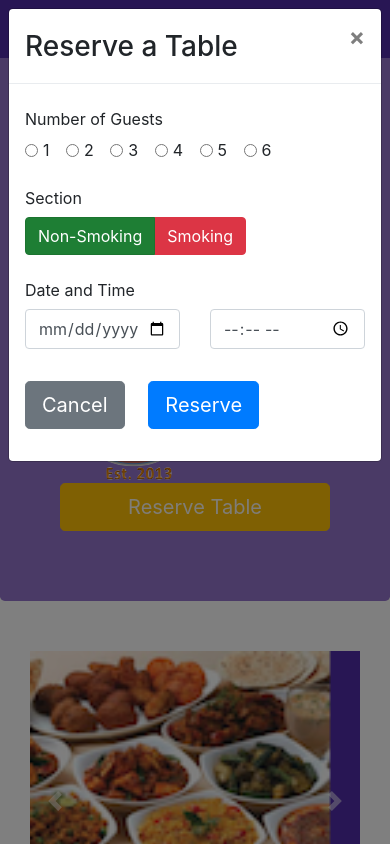
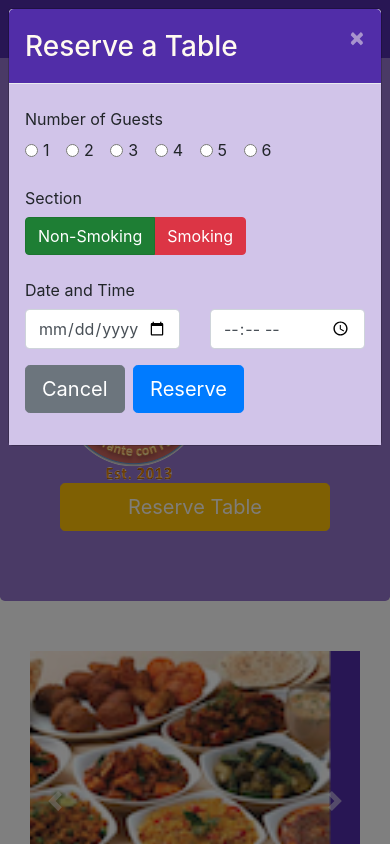
Before and after one commit to McTechie/bootstrap-demo-website, a website: page index.html in a window 390 px wide. Both pictures are taken after a click on the button "Reserve Table". Shown: the top 844 px of the page. Drawn offline with nearby package versions, Linux system fonts and the light colour scheme.

Commit message:
Assignment 4

```diff
--- a/css/styles.scss
+++ b/css/styles.scss
@@ -57,7 +57,7 @@ body{
 
 // Nesting Selectors
 .carousel {
-  background:$background-dark;
+  background: $background-dark;
   .carousel-item {
     height: $carousel-item-height;
     img {
@@ -69,8 +69,22 @@ body{
   }
 }
 #carouselButton {
-  right:0px;
+  right: 0px;
   position: absolute;
   bottom: 0px;
   z-index: 1;
 }
+
+// Modals
+.modal{
+	.modal-header{
+		background: $background-dark;
+		color: floralwhite;
+		.close{
+			color: floralwhite;
+		}
+	}
+	.modal-body{
+		background: $background-pale;
+	}
+}
--- a/index.html
+++ b/index.html
@@ -30,7 +30,7 @@
           <li class="nav-item"><a class="nav-link" href="./contactus.html"><span class="fa fa-address-card fa-lg"></span> Contact</a></li>
         </ul>
         <span class="navbar-text">
-          <a data-toggle="modal" data-target="#loginModal">
+          <a id="loginButton" class="btn" role="button">
             <span class="fa fa-sign-in"></span> Login
           </a>
         </span>
@@ -132,11 +132,9 @@
               </div>
             </div>
             <div class="form-group row">
-              <div class="offset-sm-2 col-2 mt-3">
-                <button type="button" class="btn btn-lg btn-secondary" data-dismiss="modal">Cancel</button>
-              </div>
-              <div class="offset-2 offset-md-0 col-2 mt-3">
-                <button type="submit" class="btn btn-lg btn-primary">Reserve</button>
+              <div class="col-12 col-sm-4 offset-sm-2">
+                <button type="button" class="btn btn-secondary btn-lg" data-dismiss="modal">Cancel</button>
+                <button type="submit" class="btn btn-primary btn-lg ml-1">Reserve</button>
               </div>
             </div>
           </div>
@@ -156,7 +154,7 @@
             <img src="img/logo.png" class="img-fluid" alt="Restaurant Logo">
           </div>
           <div class="col-12 col-sm-3 align-self-center">
-            <a data-toggle="modal" data-target="#reserveModal" class="btn btn-block btn-lg btn-warning" role="button">Reserve Table</a>
+            <a id="reserveButton" class="btn btn-block btn-lg btn-warning" role="button">Reserve Table</a>
           </div>
         </div>
       </div>
@@ -321,6 +319,12 @@
             $('#carouselButton').children('span').removeClass('fa-play');
           }
         });
+        $('#loginButton').click(function(){
+          $('#loginModal').modal('show');
+        });
+        $('#reserveButton').click(function(){
+          $('#reserveModal').modal('show');
+        });
       });
     </script>
   </body>
```
Also changed, not shown: css/styles.css.
